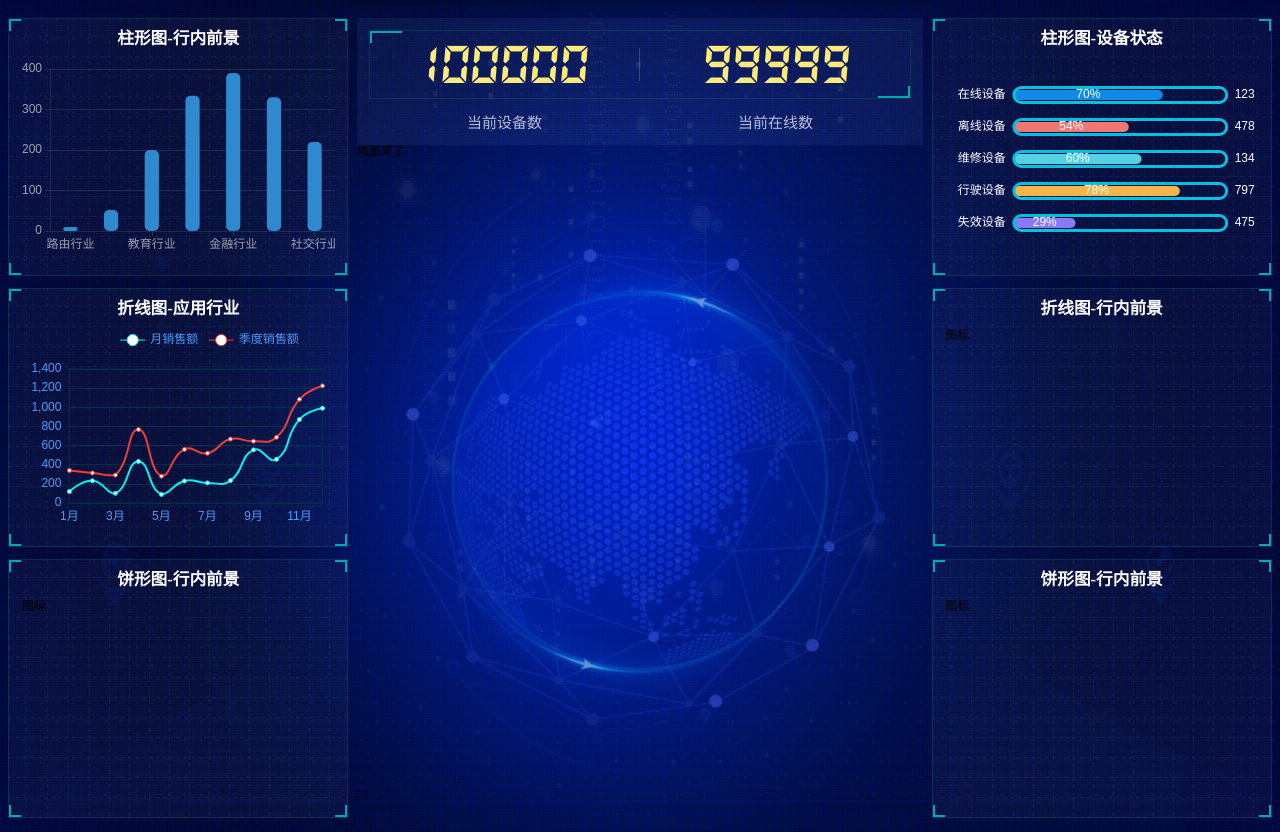
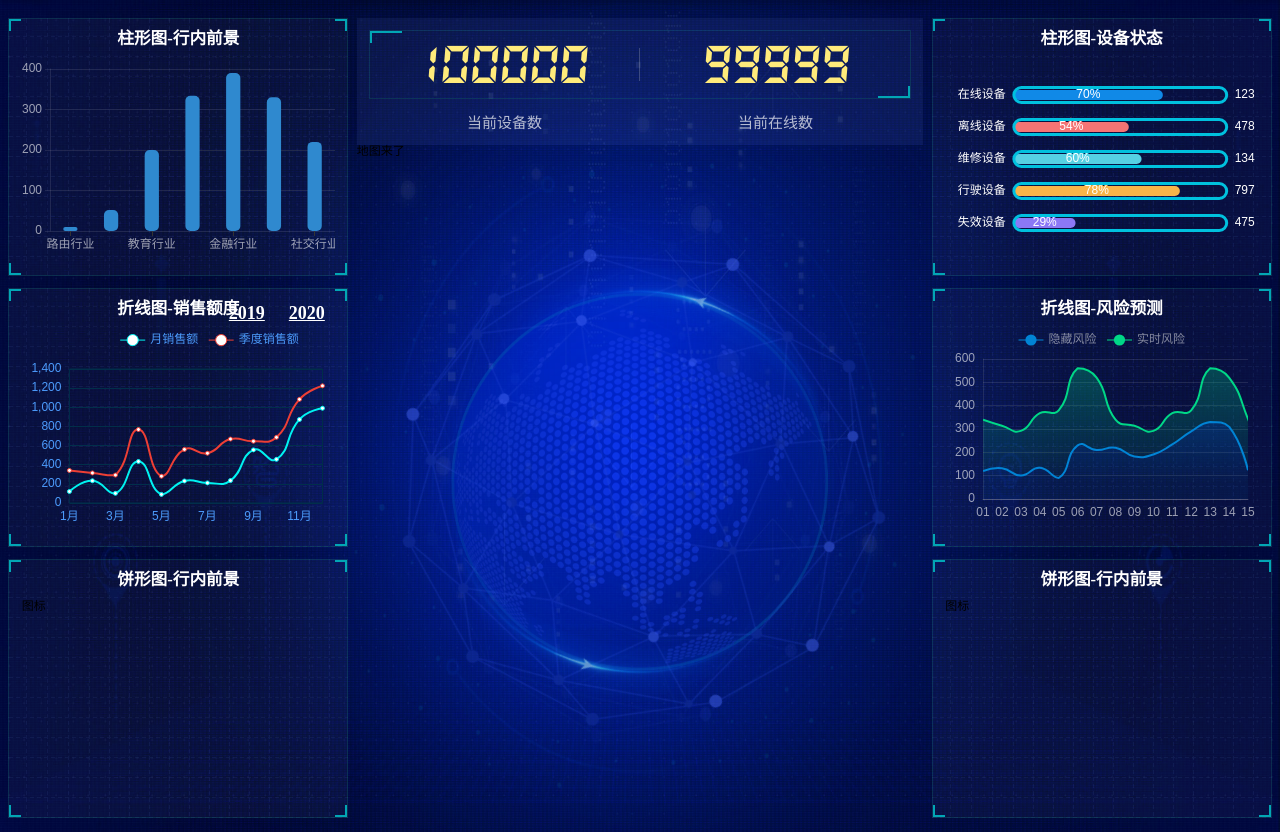
Before and after one commit to zg1037/eachrts-data, a plain HTML site: page index.html in a window 1280 px wide. Shown: the part 74-906 px from the top of the page. Drawn offline with Linux system fonts and the light colour scheme.

Commit message:
添加了第二个折线图

```diff
--- a/css/index.less
+++ b/css/index.less
@@ -130,7 +130,19 @@ header {
     line-height: 0.75rem;
     text-align: center;
     font-size: 0.3125rem;
+    position: relative;
 
+    a {
+      color: #ffffff;
+      font-size: 18px;
+      position: absolute;
+      top: 4px;
+      right: 10px;
+      &:nth-child(1){
+        position: absolute;
+        right: 70px;
+      }
+    }
   }
 
   .chart {
@@ -256,7 +268,8 @@ header {
     opacity: .6;
     overflow: hidden;
   }
-  .chart{
+
+  .chart {
     position: absolute;
     top: 0;
     left: 0;
@@ -274,6 +287,7 @@ header {
     transform: translate(-50%, -50%) rotate(360deg);
   }
 }
+
 @keyframes rotate2 {
   from {
     transform: translate(-50%, -50%) rotate(0);
--- a/index.html
+++ b/index.html
@@ -26,7 +26,10 @@
         </div>
 
         <div class="panel line">
-            <h2>折线图-应用行业</h2>
+            <h2>折线图-销售额度
+                <a href="javascript:;">2019</a>
+                <a href="javascript:;">2020</a>
+            </h2>
             <div class="chart">图标</div>
             <div class="panel-footer"></div>
         </div>
@@ -53,7 +56,7 @@
                 </ul>
             </div>
         </div>
-<!--        地图-->
+        <!--        地图-->
         <div class="map">
             <div class="ball"></div>
             <div class="map2"></div>
@@ -70,8 +73,8 @@
             <div class="panel-footer"></div>
         </div>
 
-        <div class="panel line">
-            <h2>折线图-行内前景</h2>
+        <div class="panel line2">
+            <h2>折线图-风险预测</h2>
             <div class="chart">图标</div>
             <div class="panel-footer"></div>
         </div>
--- a/js/index.js
+++ b/js/index.js
@@ -237,14 +237,14 @@
                 name: '月销售额',
                 type: 'line',
                 stack: '总量',
-                data: [120, 232, 101, 434, 90, 230, 210,234,555,456,873,990]
+                data: [120, 232, 101, 434, 90, 230, 210, 234, 555, 456, 873, 990]
             },
             {
                 smooth: true,
                 name: '季度销售额',
                 type: 'line',
                 stack: '总量',
-                data: [220, 82, 191, 334, 190, 330, 310,434, 90, 230, 210,234]
+                data: [220, 82, 191, 334, 190, 330, 310, 434, 90, 230, 210, 234]
             }
         ]
     };
@@ -253,3 +253,161 @@
         myChart.resize();
     })
 })();
+// 第二个折线图
+(function () {
+    var myChart = echarts.init(document.querySelector(".line2 .chart"));
+    var option = {
+        tooltip: {
+            trigger: 'axis',
+        },
+        legend: {
+            top: "0%",
+            textStyle: {
+                color: "rgba(255,255,255,.5)",
+                fontSize: "12"
+            }
+        },
+        grid: {
+            left: '10',
+            top: "30",
+            right: '10',
+            bottom: '10',
+            containLabel: true
+        },
+        xAxis: [
+            {
+                type: 'category',
+                boundaryGap: false,
+                data: ['01',"02","03",'04',"05","06",'07',"08","09",'10',"11","12",'13',"14","15"],
+                //修改刻度标签
+                axisLabel: {
+                    color: "rgba(255,255,255,.6)",
+                    fontSize: 12
+                },
+                //不显示x坐标轴样式
+                axisLine: {
+                    lineStyle: {
+                        color: "rgba(255,255,255,.2)"
+                    }
+                },
+                axisTick: {
+                    show: false
+                }
+            }
+        ],
+        yAxis: [
+            {
+                type: 'value',
+                //修改刻度标签
+                axisLabel: {
+                    color: "rgba(255,255,255,.6)",
+                    fontSize: 12
+                },
+                //不显示x坐标轴样式
+                axisLine: {
+                    lineStyle: {
+                        color: "rgba(255,255,255,.1)"
+                    }
+                },
+                axisTick: {
+                    show: false
+                },
+                splitLine: {
+                    lineStyle: {
+                        color: "rgba(255,255,255,.1)"
+                    }
+                }
+
+            }
+        ],
+        series: [
+            {
+                smooth: true,
+                name: '隐藏风险',
+                type: 'line',
+                stack: '总量',
+                areaStyle: {
+                    normal: {
+                        color: new echarts.graphic.LinearGradient(
+                            0,
+                            0,
+                            0,
+                            1,
+                            [
+                                {
+                                    offset: 0,
+                                    color: "rgba(1, 132, 213, 0.4)"
+                                },
+                                {
+                                    offset: 0.8,
+                                    color: "rgba(1, 132, 213, 0.1)"
+                                }
+                            ],
+                            false
+                        ),
+                        shadowColor: "rgba(0, 0, 0, 0.1)"
+                    }
+                },
+                //线上圆点 拐点配置
+                symbol: "circle",
+                symbolSize: 7,
+                showSymbol:false,
+                itemStyle: {
+                    color: "#0184d5",
+                    borderColor: "rgba(221, 220, 107, .1)",
+                    borderWidth: 12
+                },
+                data: [120, 132, 101, 134, 90, 230, 210,220, 182, 191, 234, 290, 330, 310,123],
+                //单独修改线的颜色
+                lineStyle: {
+                    color: "#0184d5",
+                }
+            },
+            {
+                smooth: true,
+                name: '实时风险',
+                type: 'line',
+                stack: '总量',
+                areaStyle: {
+                    normal: {
+                        color: new echarts.graphic.LinearGradient(
+                            0,
+                            0,
+                            0,
+                            1,
+                            [
+                                {
+                                    offset: 0,
+                                    color: "rgba(0, 216, 135, 0.4)"
+                                },
+                                {
+                                    offset: 0.8,
+                                    color: "rgba(0, 216, 135, 0.1)"
+                                }
+                            ],
+                            false
+                        ),
+                        shadowColor: "rgba(0, 0, 0, 0.1)"
+                    }
+                },
+                symbol: "circle",
+                symbolSize: 7,
+                showSymbol:false,
+                itemStyle: {
+                    normal: {
+                        color: "#00d887",
+                        borderColor: "rgba(221, 220, 107, .1)",
+                        borderWidth: 12
+                    }
+                },
+                data: [220, 182, 191, 234, 290, 330, 310,120, 132, 101, 134, 90, 230, 210,220,123],
+
+            }
+
+        ]
+    };
+    myChart.setOption(option);
+    window.addEventListener("resize", function () {
+        myChart.resize();
+    })
+})();
```
Also changed, not shown: css/index.css, 1 other file.
